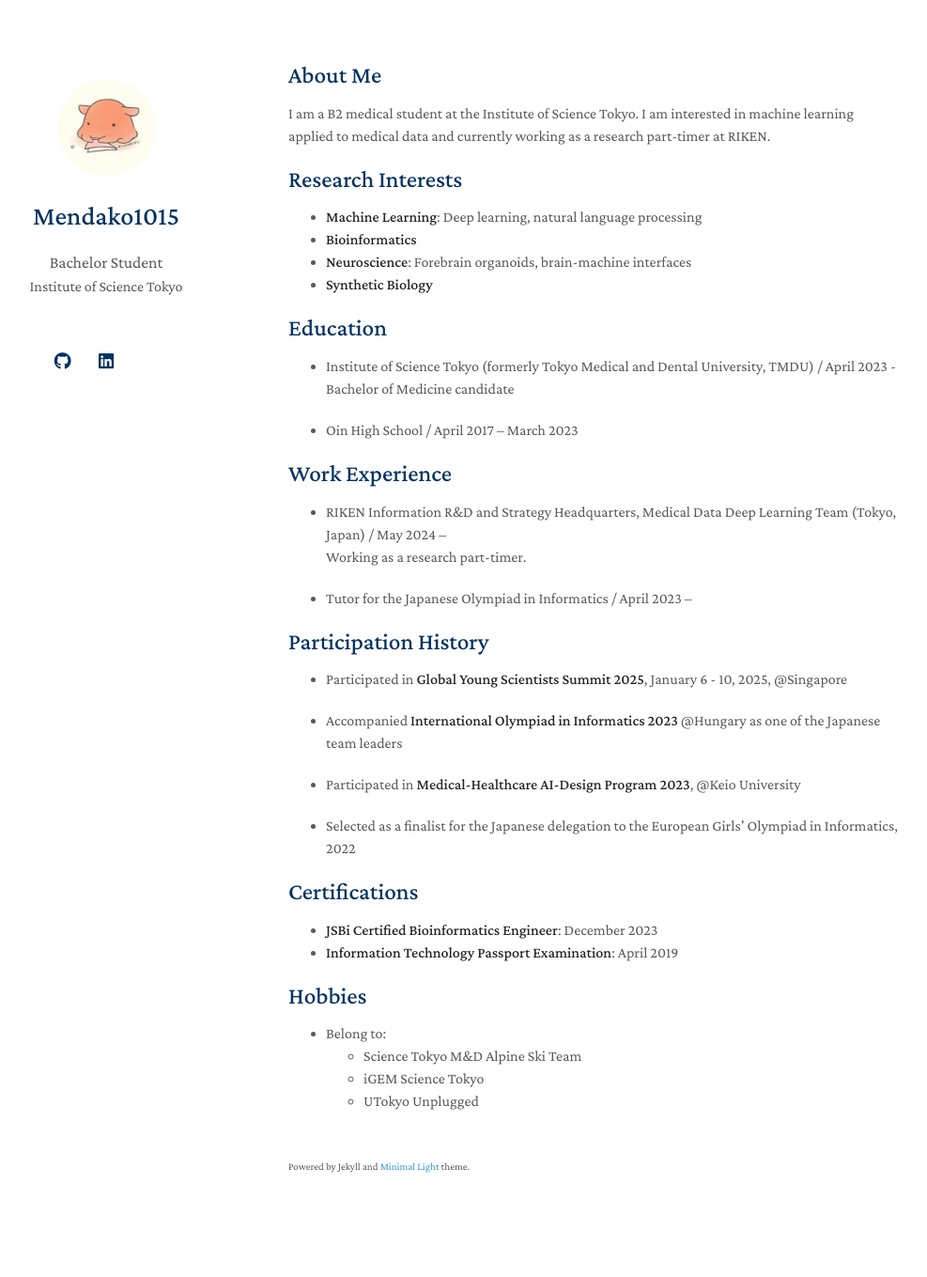
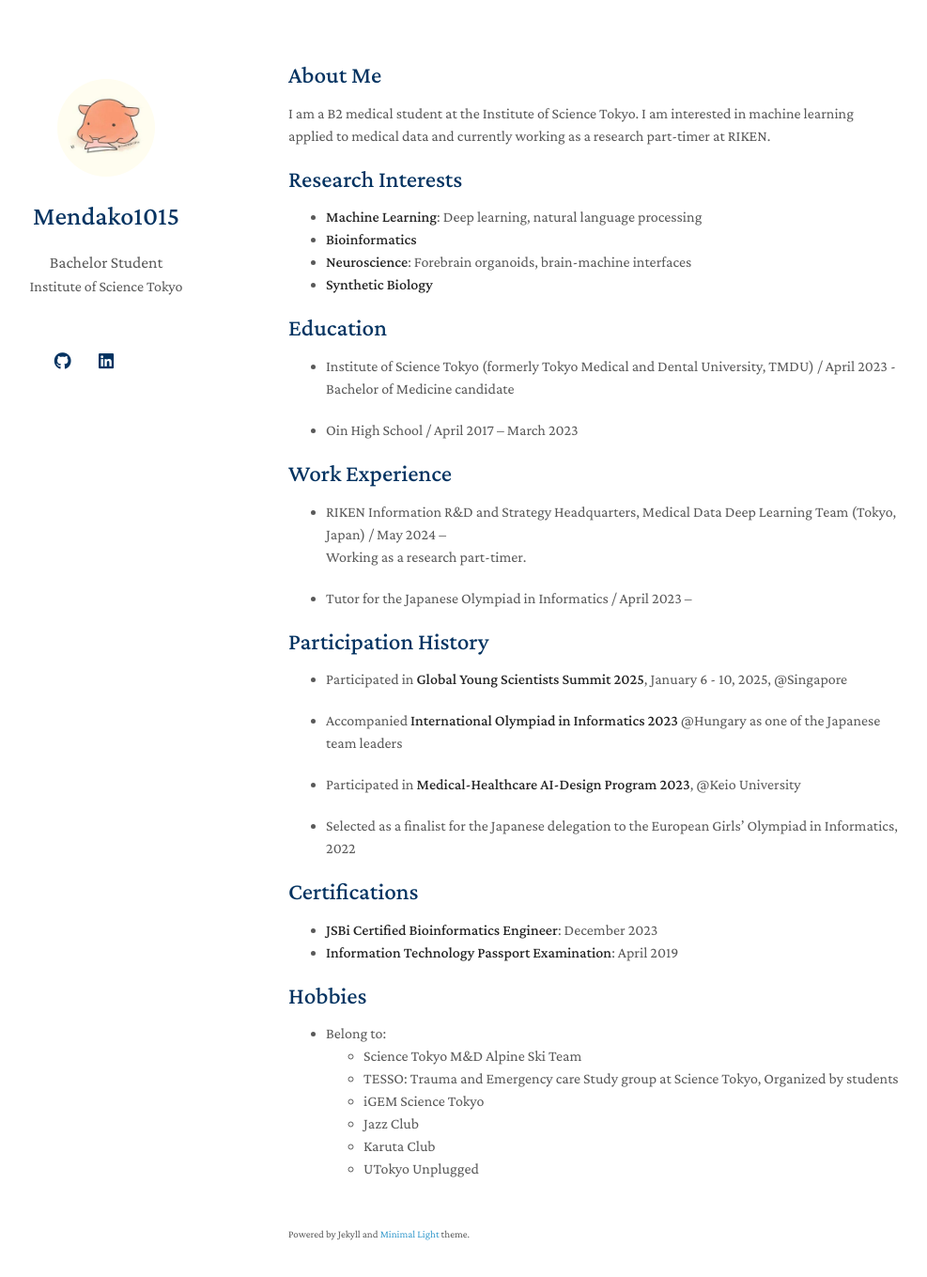
Before and after one commit to mendako1015/mendako1015.github.io, a Jekyll site: the page built from index.md, in a window 1280 px wide and 1394 px high. Shown: the top 1359 px of the window at 94% size, without its empty margins (163-1150 px from the left). Built offline with Jekyll 4.4.1, drawn with Linux system fonts in a browser that asks for light colours; a style sheet for code colours, icons or effects is not loaded.

Commit message:
updated bio

```diff
--- a/index.md
+++ b/index.md
@@ -43,5 +43,8 @@
 ## Hobbies
 - Belong to:
   - Science Tokyo M&D Alpine Ski Team
+  - TESSO: Trauma and Emergency care Study group at Science Tokyo, Organized by students
   - iGEM Science Tokyo
+  - Jazz Club
+  - Karuta Club
   - UTokyo Unplugged
```
